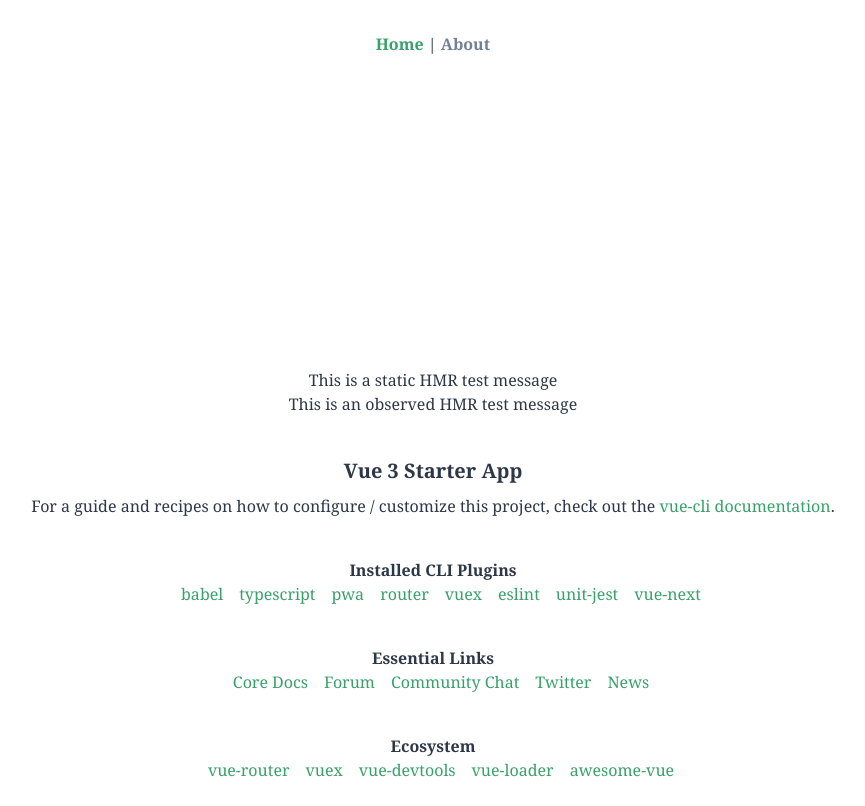
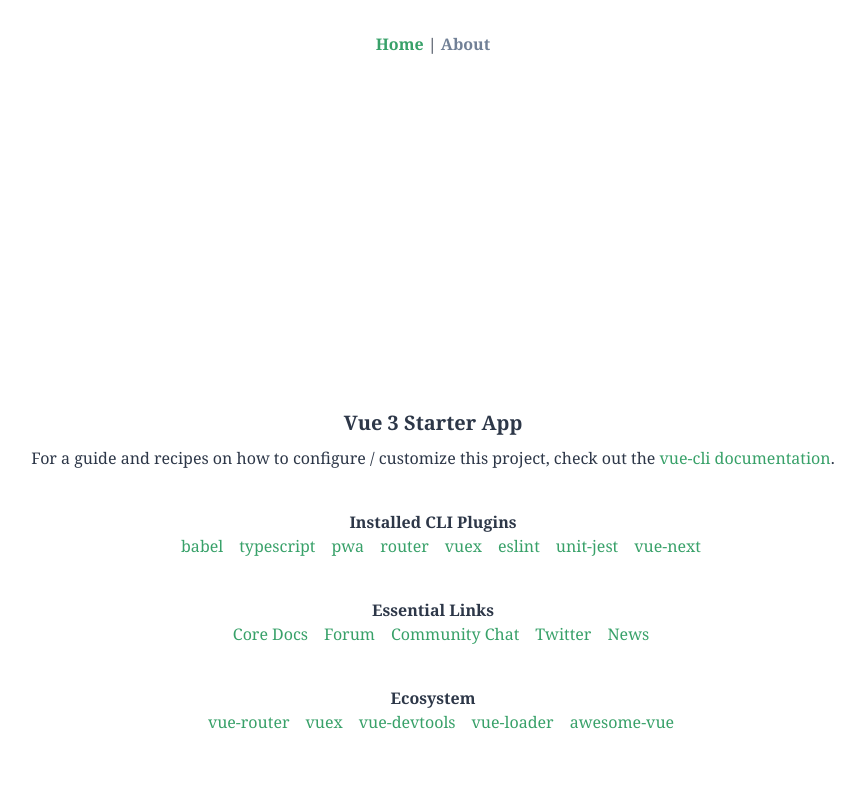
Before and after one commit to davelsan/vue-next-starter, a Vue app: page / in a window 1280 px wide. Shown: the whole page, without its empty margins (207-1072 px from the left). Built offline with nearby package versions, Linux system fonts and the light colour scheme.

Commit message:
remove slot hmr test/issue (fixed in beta.15)

```diff
--- a/src/modules/home/component/hello-world.vue
+++ b/src/modules/home/component/hello-world.vue
@@ -2,8 +2,6 @@
 
   <!-- MAIN HEADER -->
   <div>
-
-    <slot />
 
     <h1
       class="mt-10 mb-2 font-bold text-xl"
--- a/src/modules/home/home.vue
+++ b/src/modules/home/home.vue
@@ -9,10 +9,7 @@
       class="w-64 h-64"
     />
 
-    <HelloWorld v-bind="hello" >
-      <div> This is a static HMR test message </div>
-      <div> {{ msgHMR }} </div>
-    </HelloWorld>
+    <HelloWorld v-bind="hello" />
 
   </div>
 </template>
```
Also changed, not shown: 1 other file (tests, documents, lock files or other folders).
